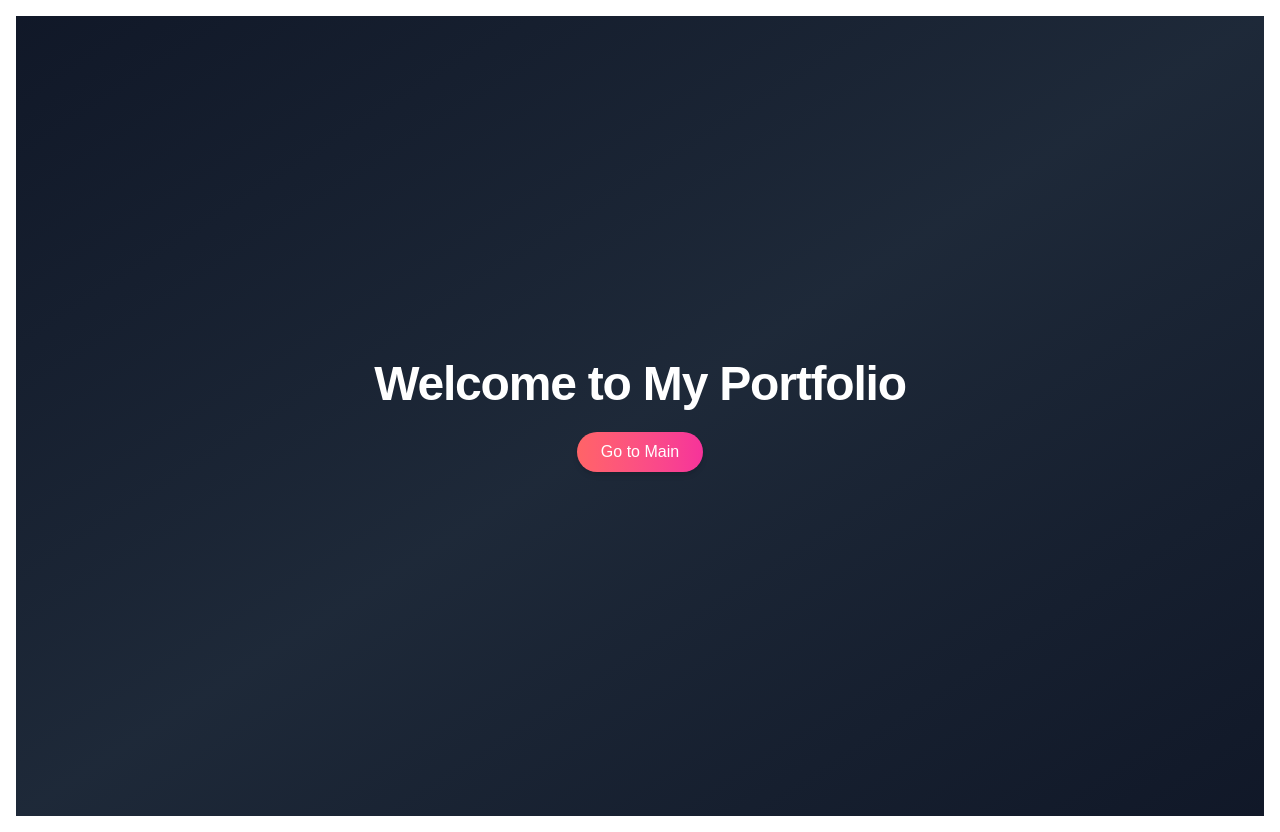
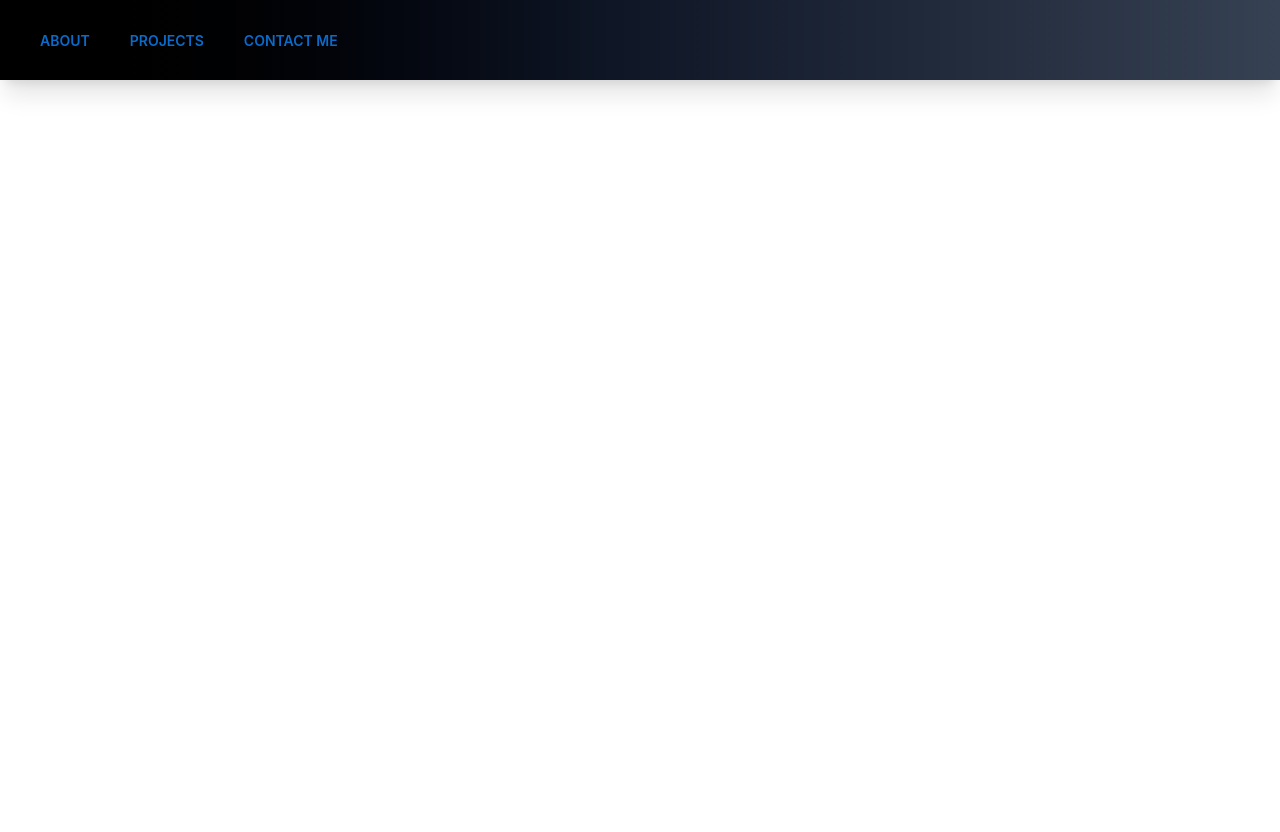
Before and after one commit to mukesh1352/portfolio, a Next.js app: page / in a window 1280 px wide. After the commit the page ends 800 px from the top, so only its background shows below. Built offline with nearby package versions, Linux system fonts and the light colour scheme.

Commit message:
remvoed the main folder

```diff
--- a/src/app/main/page.tsx
+++ /dev/null
@@ -1,8 +0,0 @@
-import Header from "../components/header"
-export default function Main(){
-    return(
-        <div>
-            <Header/>
-        </div>
-    )
-}
--- a/src/app/page.tsx
+++ b/src/app/page.tsx
@@ -1,9 +1,8 @@
-import Heading from "./components/heading";
-
-export default function Home() {
-  return (
-      <main className="flex-1 p-4">
-        <Heading />
-      </main>
-  );
+import Header from "../app/components/header"
+export default function Home(){
+    return(
+        <div>
+            <Header/>
+        </div>
+    )
 }
```
